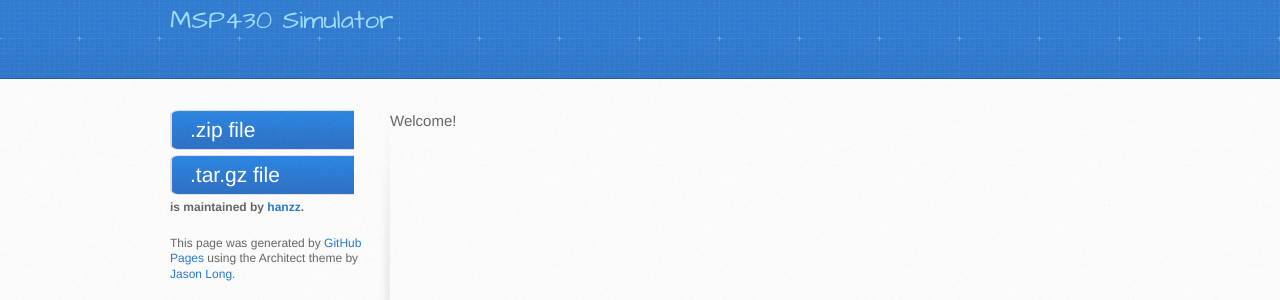
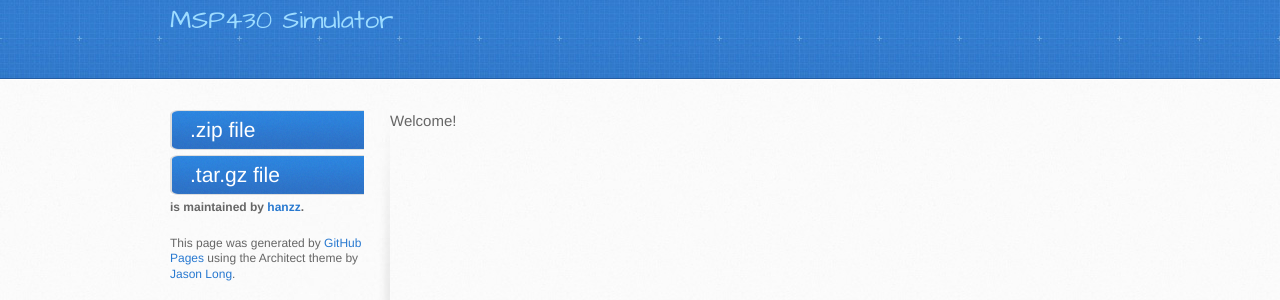
Before and after one commit to jankaluza/qsimkit, a Jekyll site: the page built from index.html, in a window 1280 px wide. Shown: the part 122-422 px from the top of the page. Built offline with Jekyll 4.4.1, drawn with Linux system fonts in a browser that asks for light colours; Markdown is read by kramdown in place of the engine named in the settings.

Commit message:
sidebar update

```diff
--- a/stylesheets/stylesheet.css
+++ b/stylesheets/stylesheet.css
@@ -149,7 +149,7 @@ header a.button {
   background: transparent url(../images/github-button.png) 0 0 no-repeat;
 }
 aside a.button {
-  width: 164px;
+  width: 174px;
   height: 38px;
   padding-left: 20px;
   display: block;
```
